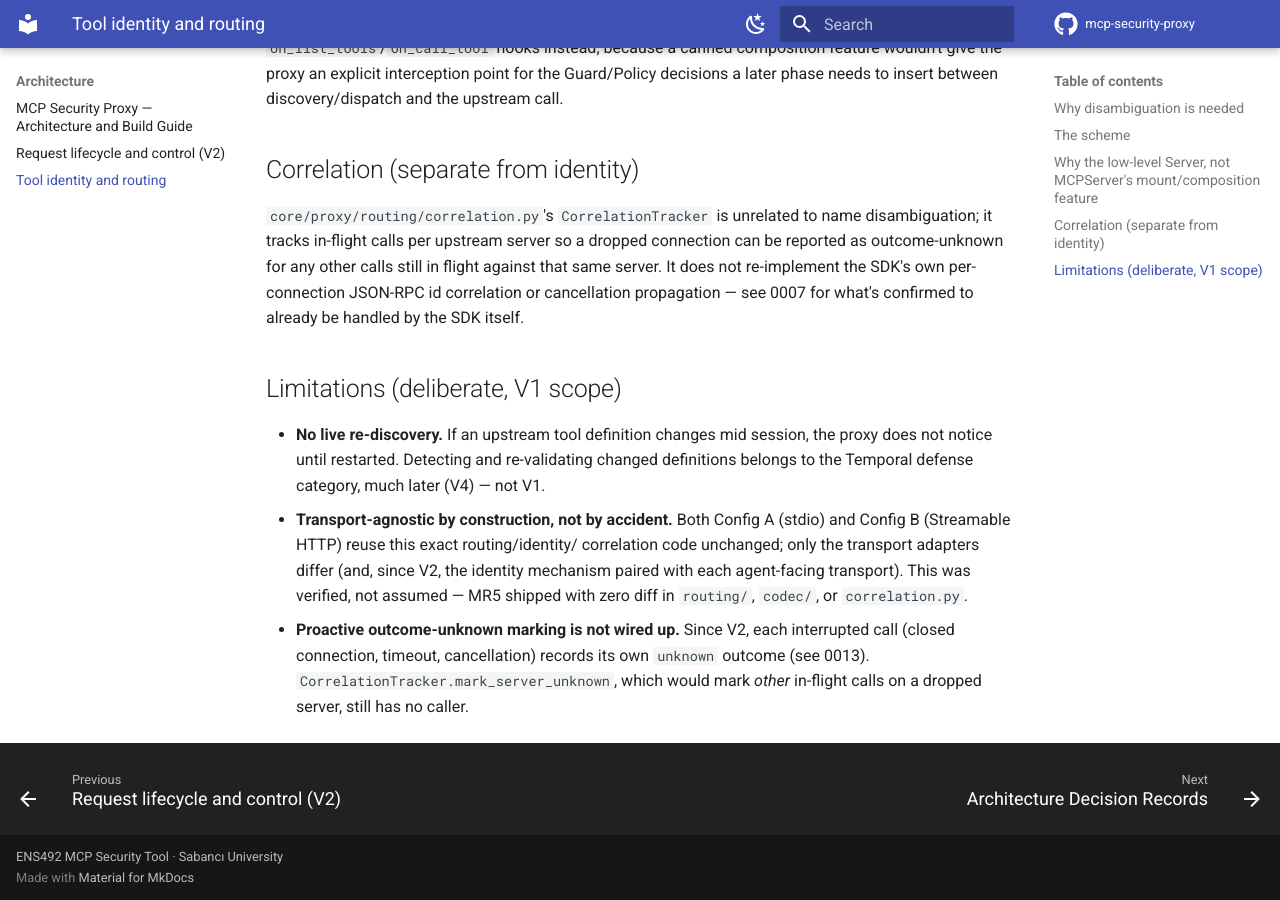
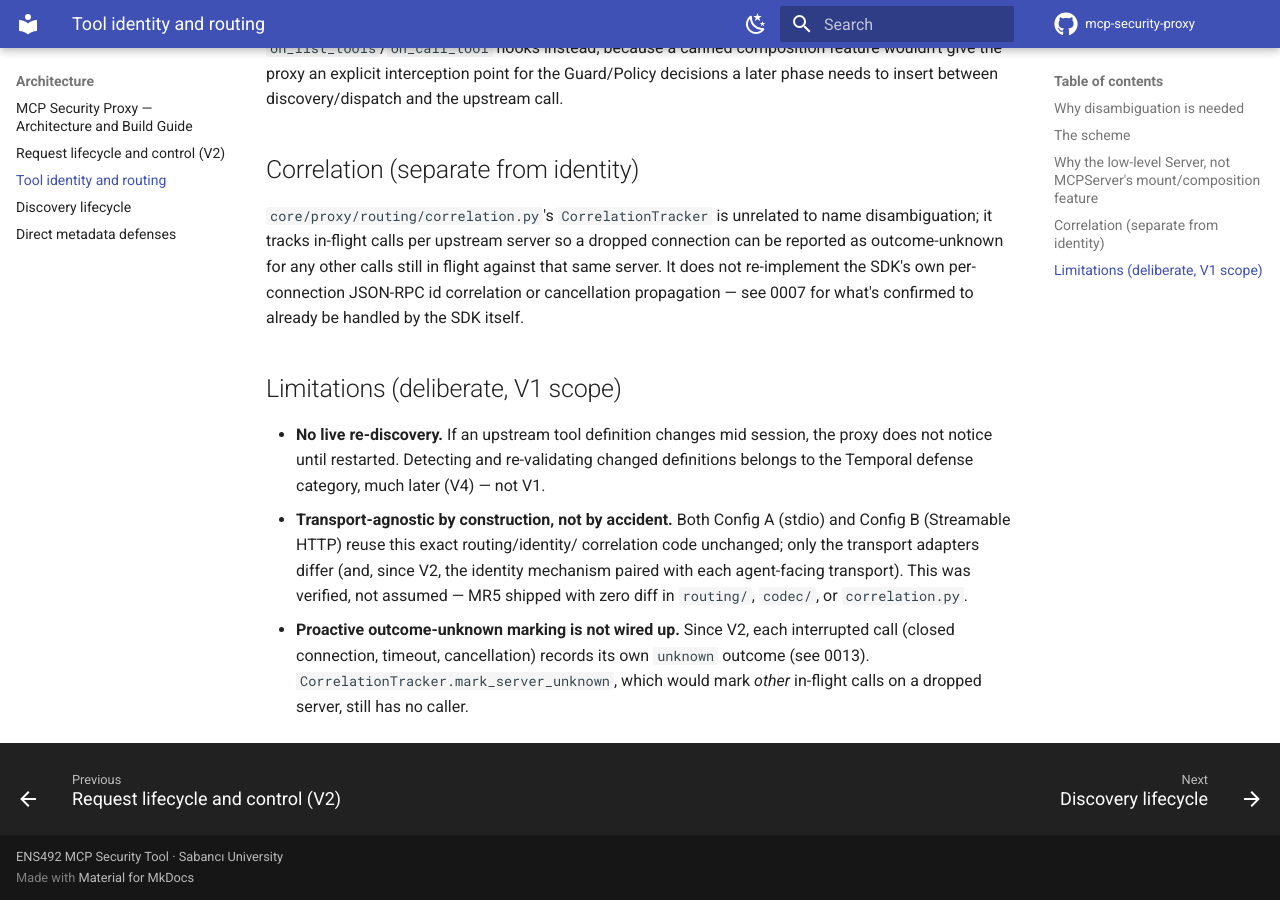
Before and after one commit to taha-kahya/mcp-security-proxy, an MkDocs documentation site: the page built from docs/design/tool-identity-and-routing.md, in a window 1280 px wide and 900 px high, scrolled down 1334 px. Built offline with MkDocs 1.6.1 and Material for MkDocs 9.7.7, drawn with Linux system fonts in a browser that asks for light colours; comment, search, counter and statistics services are not loaded.

Commit message:
docs: add the discovery lifecycle, direct metadata defenses and ADR 0016 to the site nav

```diff
--- a/mkdocs.yml
+++ b/mkdocs.yml
@@ -63,6 +63,8 @@ nav:
       - architecture.md
       - design/request-lifecycle-and-control.md
       - design/tool-identity-and-routing.md
+      - design/discovery-lifecycle.md
+      - design/direct-metadata-defenses.md
   - Decisions:
       - decisions/README.md
       - decisions/0001-language-runtime-and-tooling.md
@@ -80,6 +82,7 @@ nav:
       - decisions/0013-audit-records-masking-and-fail-closed.md
       - decisions/0014-http-listener-exposure-and-token-strength.md
       - decisions/0015-dependency-provenance-mcp-and-httpx2.md
+      - decisions/0016-direct-metadata-defense-defaults.md
   - Runbooks:
       - runbooks/codex-qwen-smoke-test.md
 
```
